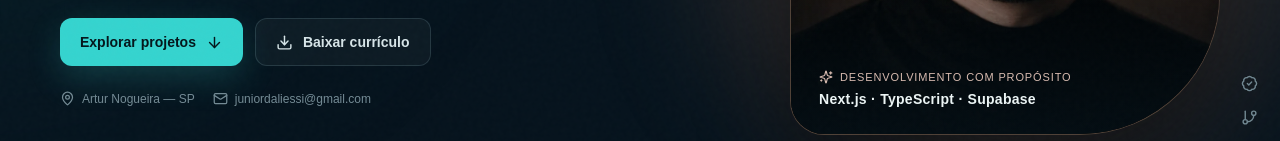
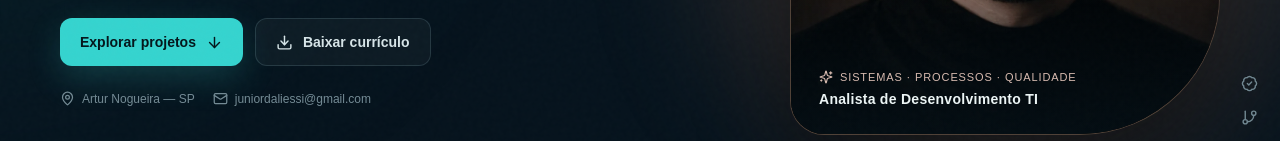
Before and after one commit to JrDaliessi/curriculo-web, a Next.js app: page / in a window 1280 px wide. Shown: the part 583-724 px from the top of the page. Built offline with nearby package versions, Linux system fonts and the light colour scheme.

Commit message:
copy: destacar atuação como analista de desenvolvimento

```diff
--- a/app/page.tsx
+++ b/app/page.tsx
@@ -48,7 +48,7 @@ export default function Home() {
           <div className="portrait-glow" aria-hidden="true" />
           <div className="portrait-frame">
             <img src={`${basePath}/amauri-daliessi.webp`} alt="Retrato profissional de Amauri Daliessi Junior" />
-            <div className="portrait-caption"><span><Sparkles size={14} /> Desenvolvimento com propósito</span><strong>Next.js · TypeScript · Supabase</strong></div>
+            <div className="portrait-caption"><span><Sparkles size={14} /> Sistemas · Processos · Qualidade</span><strong>Analista de Desenvolvimento TI</strong></div>
           </div>
           <div className="orbit-badge" aria-hidden="true"><Code2 size={23} /></div>
         </div>
```
